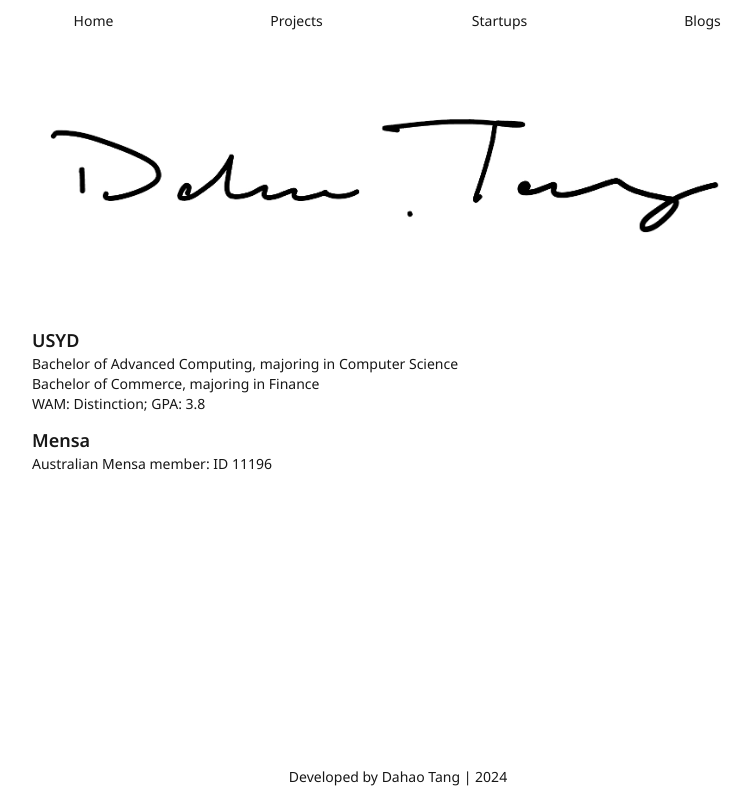
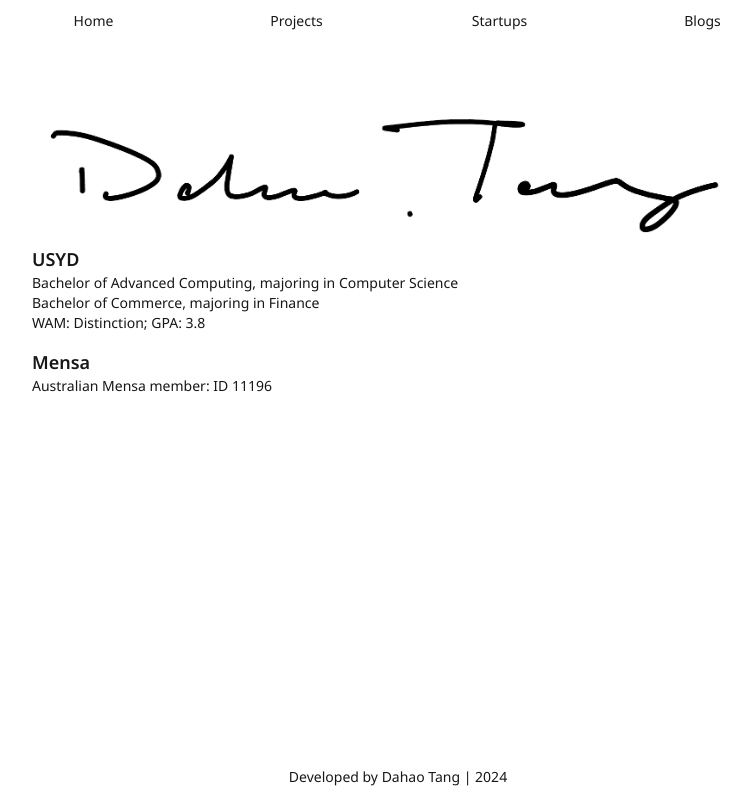
Before and after one commit to DahaoTang/DahaoTang.github.io, a Next.js app: page / in a window 1280 px wide. Shown: the whole page, without its empty margins (242-993 px from the left). Built offline with nearby package versions, Linux system fonts and the light colour scheme.

Commit message:
landing page updated

```diff
--- a/app/(site)/page.tsx
+++ b/app/(site)/page.tsx
@@ -13,13 +13,13 @@ export default function Home() {
 					height={500}
 				/>
 			</div>
-			<div className="mt-[81px]">
+			<div className="mt-[72]">
 				<Heading2 content="USYD" />
 				<p>Bachelor of Advanced Computing, majoring in Computer Science</p>
 				<p>Bachelor of Commerce, majoring in Finance</p>
 				<p>WAM: Distinction; GPA: 3.8</p>
 			</div>
-			<div className="mt-[12px]">
+			<div className="mt-[15px]">
 				<Heading2 content="Mensa" />
 				<p>Australian Mensa member: ID 11196</p>
 			</div>
```
